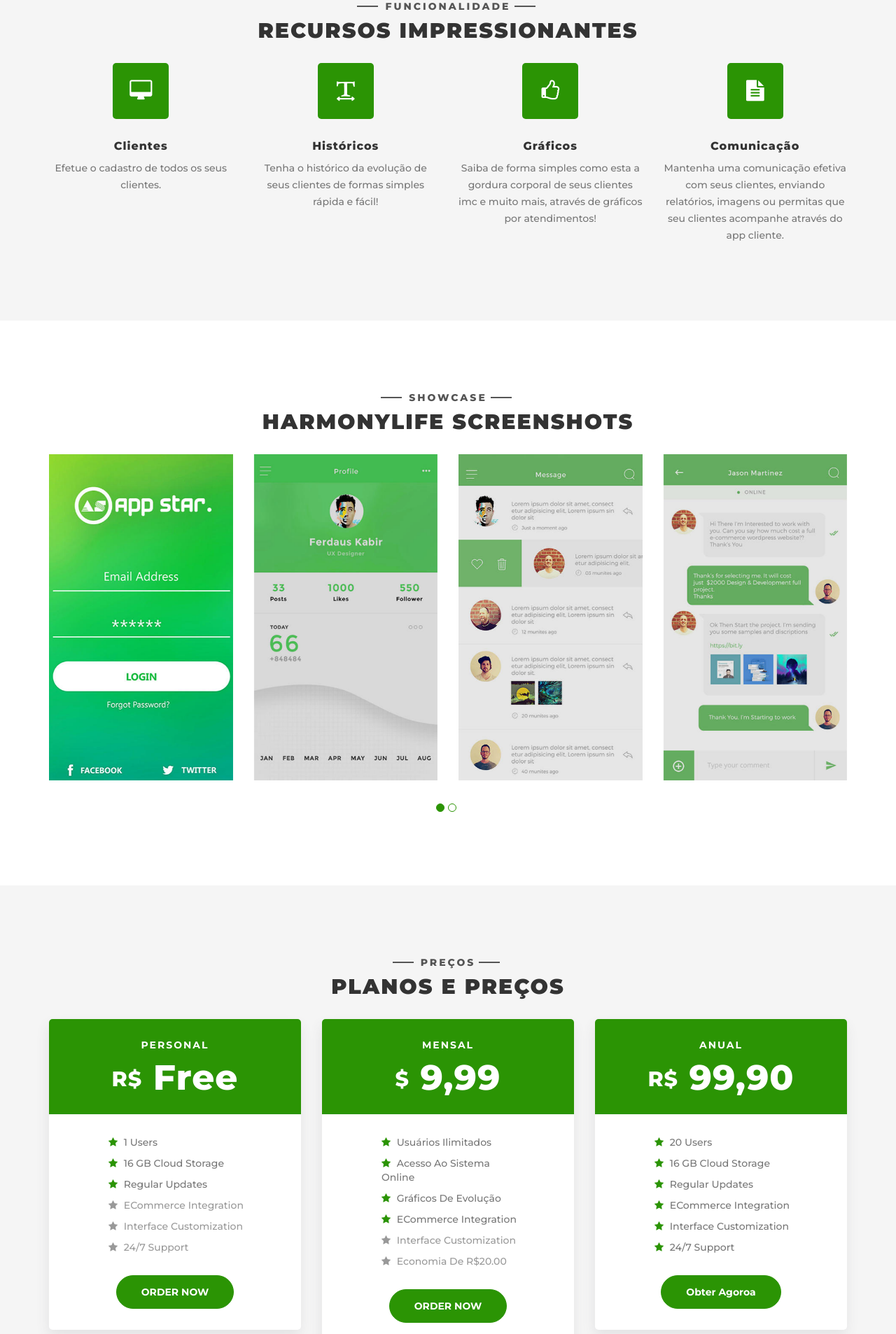
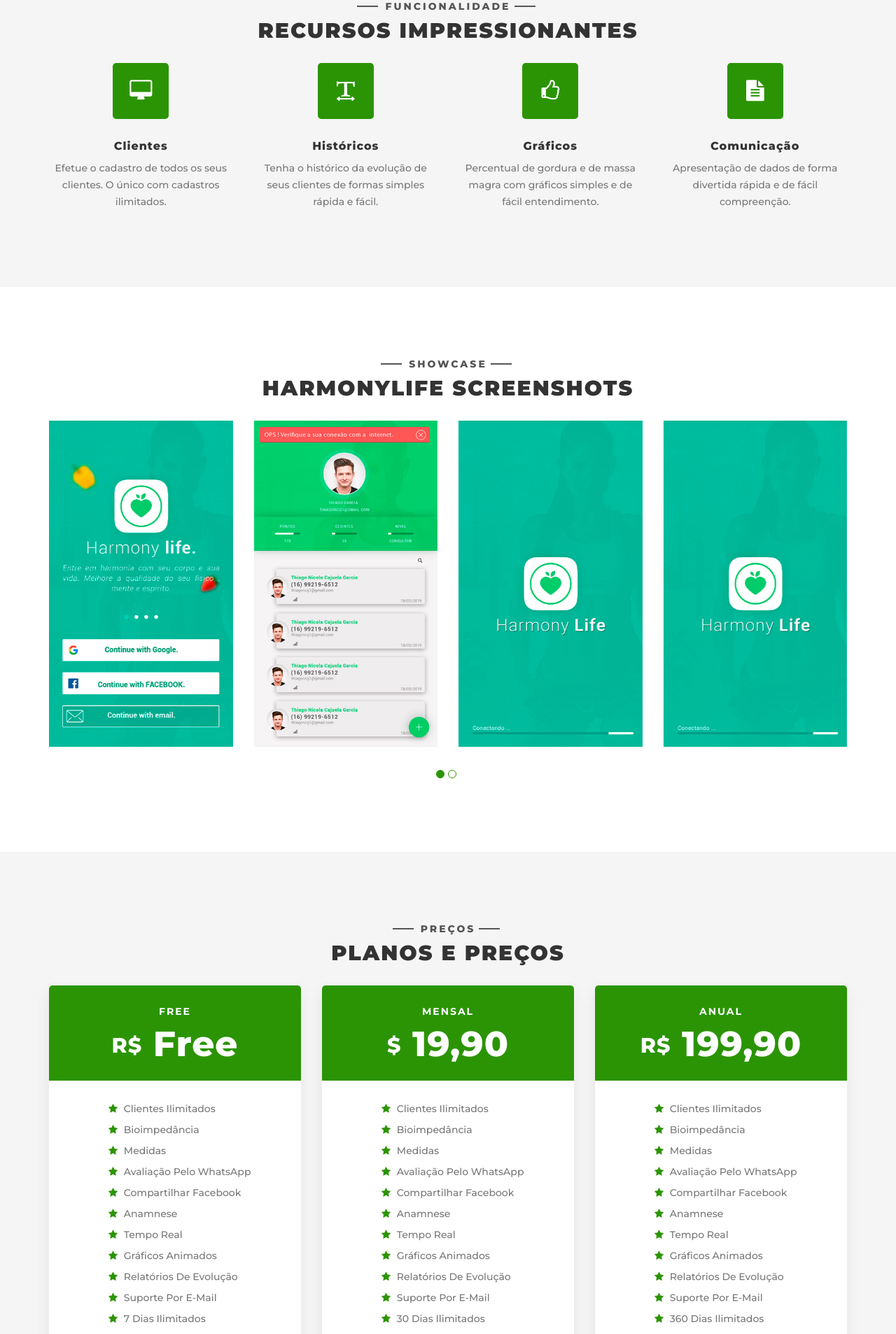
Before and after one commit to Thiagoncg/HarmonyAdm, a PHP site: page / in a window 1280 px wide. Shown: the part 1680-3586 px from the top of the page at 70% size. Run offline with PHP 8.4, Linux system fonts and the light colour scheme; some libraries are stand-ins or nearby versions.

Commit message:
Imagens
Ajuste de algumas imagens do site

```diff
--- a/index.php
+++ b/index.php
@@ -1,16 +1,3 @@
-<!--
-Template Name: App Star
-Title: Free android ios mobile app landing page template theme html5 bootstrap
-Description: App Star - free landing page templates html5 best for creating an android mobile template or ios app landing pages built with bootstrap.
-Keyword: free landing page templates html5, android mobile template, ios app landing page, mobile app theme bootstrap, app landing page template bootstrap free
-Author: Bootstrap Website Templates
-Author URI: https://bootstrapwebtemplates.com/
-Template URI: https://bootstrapwebtemplates.com/free-android-ios-mobile-app-landing-page-template-html5-bootstrap
-Tags: app landing page, app Showcase, app template, app website, clean app landing, creative app landing page, mobile app landing page, modern app landing, free landing page templates html5, android mobile template, ios app landing page, mobile app theme bootstrap, app landing page template bootstrap free
-License: Creative Commons Attribution 3.0 Unported
-License URL: http://creativecommons.org/licenses/by/3.0/
--->
-
 <!DOCTYPE html>
 <html>
 
@@ -85,12 +72,13 @@ License URL: http://creativecommons.org/licenses/by/3.0/
             <div class="container bwt-overlayup">
                 <div class="row head-body">
                     <div class="col-md-8 col-xs-12 head-items">
-                        <h1 class="text-capitalize">Sáude na palma da mão <br><span
-                                class="text-uppercase">HarmonyLife</span></h1>
-                        <p class="banner-text">O melhor aplicativo de evolução corporal de forma gamificada. Acompanhe a evolução corporal de seus clientes etapa por etapa, com
-                            relatório gráficos e muito mais.</p>
-                        <p class="banner-text">Se comunique com seus clientes de forma efetiva, criando pontuação cadastrando brindes
-                            e estimulando o prograsso de seus clientes </p>
+                    <!-- <h1 class="text-capitalize">Saúde na palma da mão <br><span class="text-uppercase">HarmonyLife</span></h1> -->
+
+                         <h1><span class="text-uppercase">HarmonyLife</span></h1>
+                                <p class="banner-text">Acabe agora com as planilhas complicadas, fichas de papel motive o simplifique o relacionamento com seu cliente de forma simples e divertida </p>
+                        <p class="banner-text">O melhor aplicativo de evolução corporal gamificado para profíssionais da saúde. Acompanhe a evolução corporal de seus clientes etapa por etapa, com
+                            relatório gráficos e muito mais. E envie direto por WhatsApp</p>
+                        <p class="banner-text">Se comunique com seus clientes de forma efetiva, com envio de relatórios, gráficos composição corporal, dobras cutaneas, medidas, mantenha um histórico detalhado e com fácil acesso na palma de sua mão</p>
                         <a href="#" class="btn btn-primary text-uppercase"><i class="fa fa-download"></i>Obter
                             agora!</a>
                     </div>
@@ -116,21 +104,24 @@ License URL: http://creativecommons.org/licenses/by/3.0/
                     <img class="img-responsive" src="img/jhon.png">
                 </div>
                 <div class="col-md-6 col-xs-12 explore">
-                    <h3>Introducing the most advanced social app on the market, the one you always wanted.</h3>
-                    <p>Nec lacinia. Quod dicta donec perspiciatis rutrum saepe egestas, porro repellat curabitur,
-                        blandit rerum nostrud id conubia phasellus officiis penatibus ac fringilla delectus eu cum
-                        platea aspernatur taciti, maecenas natoque reiciendis aenean.</p>
+                    <h3>Acompanhamento nutricional e físico de perto de forma simples e divertida.</h3>
+                    <p>O Harmony Life é uma plataforma completa de acompanhamento corporal, nutricional e físico </p>
                     <ul class="list-unstyled">
-                        <li>Nec lacinia. Quod dicta donec perspiciatis rutrum</li>
-                        <li>saepe egestas, porro repellat curabitur</li>
-                        <li>blandit rerum nostrud id conubia phasellus officiis</li>
-                        <li>penatibus ac fringilla delectus eu cum platea</li>
-                        <li>aspernatur taciti, maecenas natoque reiciendis aenean</li>
+                        <li>Relatórios graficos de fácil entendimento</li>
+                        <li>Percentual de gordura corporal</li>
+                        <li>Percentual de maça magra</li>
+                        <li>Histórico completo de todas as avaliações</li>
+                        <li>Composição corporal e medidas</li>
+                        <li>Diagnóstico de obesidade</li>
+                        <li>Idade Corporal</li>
                     </ul>
                     <div class="buttons">
-                        <img src="img/google-play-badge.png">
-                        <img src="img/app-store-badge.png">
-                        <img src="img/windows-badge.png">
+
+                        <a href="https://play.google.com/store/apps/details?id=com.CriarGames.HarmonyLife">
+                        <img src="img/google-play-badge.png" >
+                        </a>
+                        <!-- <img src="img/app-store-badge.png">
+                        <img src="img/windows-badge.png"> -->
                     </div>
                 </div>
             </div>
@@ -150,7 +141,7 @@ License URL: http://creativecommons.org/licenses/by/3.0/
                     </div>
                     <h3>Clientes</h3>
                     <p>
-                        Efetue o cadastro de todos os seus clientes.
+                        Efetue o cadastro de todos os seus clientes. O único com cadastros ilimitados.
                     </p>
                 </div>
                 <div class="col-md-3 col-sm-6 feature-block">
@@ -159,7 +150,7 @@ License URL: http://creativecommons.org/licenses/by/3.0/
                     </div>
                     <h3>Históricos</h3>
                     <p>
-                        Tenha o histórico da evolução de seus clientes de formas simples rápida e fácil!
+                        Tenha o histórico da evolução de seus clientes de formas simples rápida e fácil.
                     </p>
                 </div>
                 <div class="col-md-3 col-sm-6 feature-block">
@@ -168,8 +159,7 @@ License URL: http://creativecommons.org/licenses/by/3.0/
                     </div>
                     <h3>Gráficos</h3>
                     <p>
-                        Saiba de forma simples como esta a gordura corporal de seus clientes imc e muito mais, através
-                        de gráficos por atendimentos!
+                        Percentual de gordura e de massa magra com gráficos simples e de fácil entendimento.
                     </p>
                 </div>
                 <div class="col-md-3 col-sm-6 feature-block">
@@ -178,8 +168,7 @@ License URL: http://creativecommons.org/licenses/by/3.0/
                     </div>
                     <h3>Comunicação</h3>
                     <p>
-                        Mantenha uma comunicação efetiva com seus clientes, enviando relatórios, imagens ou permitas que
-                        seu clientes acompanhe através do app cliente.
+                    Apresentação de dados de forma divertida rápida e de fácil compreenção.
                     </p>
                 </div>
             </div>
@@ -242,19 +231,25 @@ License URL: http://creativecommons.org/licenses/by/3.0/
                 <div class="col-xs-offset-0 col-xs-12 col-sm-offset-1 col-sm-10 col-md-offset-0 col-md-4">
                     <div class="price-box">
                         <div class="price-head">
-                            <h5>PERSONAL</h5>
+                            <h5>FREE</h5>
                             <h3><span>R$</span> Free</h3>
                         </div>
                         <div class="cost-info">
                             <ul class="list-unstyled">
-                                <li><i class="fa fa-star"></i> 1 Users</li>
-                                <li><i class="fa fa-star"></i> 16 GB Cloud Storage</li>
-                                <li><i class="fa fa-star"></i> Regular Updates</li>
-                                <li class="light"><i class="fa fa-star"></i> eCommerce Integration</li>
-                                <li class="light"><i class="fa fa-star"></i> Interface Customization</li>
-                                <li class="light"><i class="fa fa-star"></i> 24/7 Support</li>
+                            <!-- <li class="light"><i class="fa fa-star"></i> Gráficos Animados</li>  Detalhes de estrelas-->
+                                <li><i class="fa fa-star"></i> Clientes ilimitados</li>
+                                <li><i class="fa fa-star"></i> Bioimpedância </li>
+                                <li><i class="fa fa-star"></i> Medidas</li>
+                                <li><i class="fa fa-star"></i> Avaliação pelo WhatsApp</li>
+                                <li><i class="fa fa-star"></i> Compartilhar Facebook</li>
+                                <li><i class="fa fa-star"></i> Anamnese</li>
+                                <li><i class="fa fa-star"></i> Tempo real</li>
+                                <li><i class="fa fa-star"></i> Gráficos Animados</li>
+                                <li><i class="fa fa-star"></i> Relatórios de evolução</li>
+                                <li><i class="fa fa-star"></i> Suporte por e-mail</li>
+                                <li><i class="fa fa-star"></i> 7 Dias ilimitados</li>
                             </ul>
-                            <a class="btn btn-secondary" href="#">ORDER NOW</a>
+                            <a class="btn btn-secondary" href="#">Obter Agora</a>
                         </div>
                     </div>
                 </div>
@@ -262,18 +257,24 @@ License URL: http://creativecommons.org/licenses/by/3.0/
                     <div class="price-box">
                         <div class="price-head">
                             <h5>MENSAL</h5>
-                            <h3><span>$</span> 9,99</h3>
+                            <h3><span>$</span> 19,90</h3>
                         </div>
                         <div class="cost-info">
-                            <ul class="list-unstyled">
-                                <li><i class="fa fa-star"></i> Usuários Ilimitados</li>
-                                <li><i class="fa fa-star"></i> Acesso ao sistema online</li>
-                                <li><i class="fa fa-star"></i> Gráficos de Evolução</li>
-                                <li><i class="fa fa-star"></i> eCommerce Integration</li>
-                                <li class="light"><i class="fa fa-star"></i> Interface Customization</li>
-                                <li class="light"><i class="fa fa-star"></i> Economia de R$20.00</li>
+                        <ul class="list-unstyled">
+                            <!-- <li class="light"><i class="fa fa-star"></i> Gráficos Animados</li>  Detalhes de estrelas-->
+                                <li><i class="fa fa-star"></i> Clientes ilimitados</li>
+                                <li><i class="fa fa-star"></i> Bioimpedância </li>
+                                <li><i class="fa fa-star"></i> Medidas</li>
+                                <li><i class="fa fa-star"></i> Avaliação pelo WhatsApp</li>
+                                <li><i class="fa fa-star"></i> Compartilhar Facebook</li>
+                                <li><i class="fa fa-star"></i> Anamnese</li>
+                                <li><i class="fa fa-star"></i> Tempo real</li>
+                                <li><i class="fa fa-star"></i> Gráficos Animados</li>
+                                <li><i class="fa fa-star"></i> Relatórios de evolução</li>
+                                <li><i class="fa fa-star"></i> Suporte por e-mail</li>
+                                <li><i class="fa fa-star"></i> 30 Dias ilimitados</li>
                             </ul>
-                            <a class="btn btn-secondary" href="#">ORDER NOW</a>
+                            <a class="btn btn-secondary" href="#">Obter Agora</a>
                         </div>
                     </div>
                 </div>
@@ -281,18 +282,25 @@ License URL: http://creativecommons.org/licenses/by/3.0/
                     <div class="price-box">
                         <div class="price-head">
                             <h5>ANUAL</h5>
-                            <h3><span>R$</span> 99,90</h3>
+                            <h3><span>R$</span> 199,90</h3>
                         </div>
                         <div class="cost-info">
-                            <ul class="list-unstyled">
-                                <li><i class="fa fa-star"></i> 20 Users</li>
-                                <li><i class="fa fa-star"></i> 16 GB Cloud Storage</li>
-                                <li><i class="fa fa-star"></i> Regular Updates</li>
-                                <li><i class="fa fa-star"></i> eCommerce Integration</li>
-                                <li><i class="fa fa-star"></i> Interface Customization</li>
-                                <li><i class="fa fa-star"></i> 24/7 Support</li>
+                        <ul class="list-unstyled">
+                            <!-- <li class="light"><i class="fa fa-star"></i> Gráficos Animados</li>  Detalhes de estrelas-->
+                                <li><i class="fa fa-star"></i> Clientes ilimitados</li>
+                                <li><i class="fa fa-star"></i> Bioimpedância </li>
+                                <li><i class="fa fa-star"></i> Medidas</li>
+                                <li><i class="fa fa-star"></i> Avaliação pelo WhatsApp</li>
+                                <li><i class="fa fa-star"></i> Compartilhar Facebook</li>
+                                <li><i class="fa fa-star"></i> Anamnese</li>
+                                <li><i class="fa fa-star"></i> Tempo real</li>
+                                <li><i class="fa fa-star"></i> Gráficos Animados</li>
+                                <li><i class="fa fa-star"></i> Relatórios de evolução</li>
+                                <li><i class="fa fa-star"></i> Suporte por e-mail</li>
+                                <li><i class="fa fa-star"></i> 360 Dias ilimitados</li>
+                                <li><i class="fa fa-star"></i> Plaforma online Liberada</li>
                             </ul>
-                            <a class="btn btn-secondary" href="#">Obter Agoroa</a>
+                            <a class="btn btn-secondary" href="#">Obter Agora</a>
                         </div>
                     </div>
                 </div>
@@ -376,13 +384,13 @@ License URL: http://creativecommons.org/licenses/by/3.0/
     <section id="bwt-newsletter" class="newsletter-section">
         <div class="blur">
             <div class="container">
-                <h4 class="sub-title">Subscribe</h4>
-                <h2 class="title">Our Newsletter</h2>
+                <h4 class="sub-title">Inscreva se</h4>
+                <h2 class="title">RECEBE ATUALIZAÇÕES</h2>
                 <div class="newsletter-form">
                     <form>
                         <div class="form-group">
-                            <input type="email" class="form-control" id="email" placeholder="Enter your email here">
-                            <button type="submit" class="btn btn-default">SEND ME</button>
+                            <input type="email" class="form-control" id="email" placeholder="Digite seu melhor e-mail">
+                            <button type="submit" class="btn btn-default">INSCREVER</button>
                         </div>
                     </form>
                 </div>
@@ -395,24 +403,24 @@ License URL: http://creativecommons.org/licenses/by/3.0/
     <section id="bwt-contact" class="contact-section section">
         <div class="container text-center">
             <h4 class="sub-title">Contato</h4>
-            <h2 class="title">Get in touch</h2>
+            <h2 class="title">Nosso contato</h2>
             <div class="row text-left">
                 <div class="col-md-6 address">
                     <h5>Entre em contato</h5>
                     <p>Duvidas entre em contato com nossa equipe de atendimento agora e deixe suas duvidas e sujestões
                     </p>
-                    <div class="item">
+                    <!-- <div class="item">
                         <span class="icon"><img class="img-responsive" src="img/location.png"></span>
                         <div class="cont">
                             <h6>Endereço<ol></ol>
                             </h6>
                             <p>119 Pinnickinnick Street, Freehold, New Jersey, United States</p>
                         </div>
-                    </div>
+                    </div> -->
                     <div class="item">
                         <span class="icon"><img class="img-responsive" src="img/smartphone.png"></span>
                         <div class="cont">
-                            <h6>Phone</h6>
+                            <h6>WhatsApp</h6>
                             <p>+55 (16)99219-6512, +(16)99219-6512</p>
                         </div>
                     </div>
@@ -463,9 +471,9 @@ License URL: http://creativecommons.org/licenses/by/3.0/
             <div class="social footer-social">
                 <ul class="list-inline">
                     <li><a href="#" class="fa fa-facebook" aria-hidden="true"></a></li>
-                    <li><a href="#" class="fa fa-twitter" aria-hidden="true"></a></li>
+                    <!-- <li><a href="#" class="fa fa-twitter" aria-hidden="true"></a></li>
                     <li><a href="#" class="fa fa-linkedin" aria-hidden="true"></a></li>
-                    <li><a href="#" class="fa fa-google-plus" aria-hidden="true"></a></li>
+                    <li><a href="#" class="fa fa-google-plus" aria-hidden="true"></a></li> -->
                     <li><a href="#" class="fa fa-youtube" aria-hidden="true"></a></li>
                 </ul>
             </div>
```
Also changed, not shown: img/2.png, img/girl.png, img/jhon.png, img/screen1.jpg, img/screen2.jpg, img/screen3.jpg, img/screen4.jpg, img/screen5.jpg.
